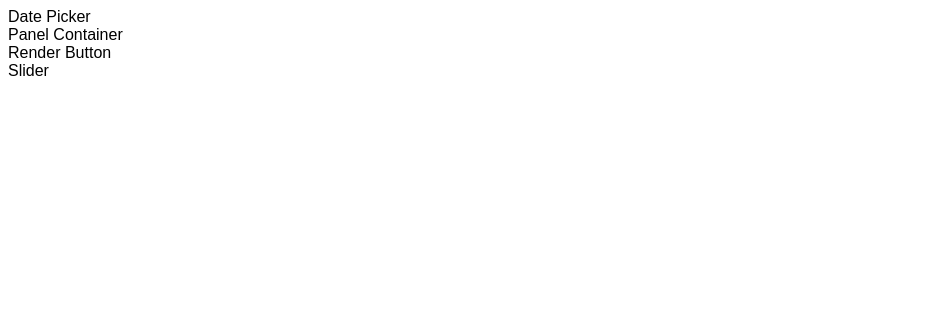
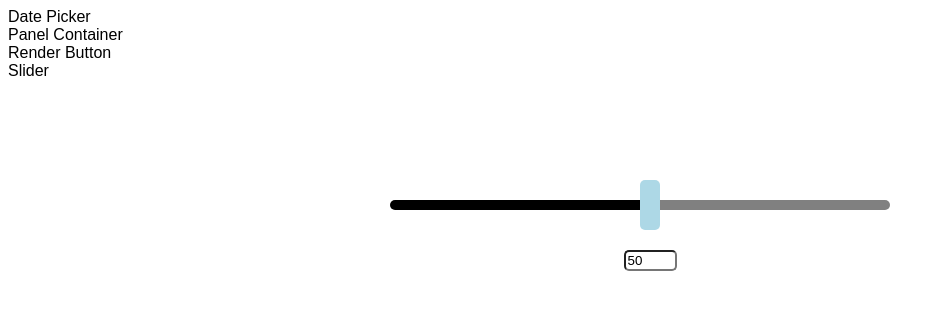
Before and after one commit to prodan-eric/vue-components, a Vue app: page / in a window 1280 px wide. Shown: the top 310 px of the page, without its empty margins (0-944 px from the left). Built offline with nearby package versions, Linux system fonts and the light colour scheme.

Commit message:
slider-component

```diff
--- a/src/App.vue
+++ b/src/App.vue
@@ -5,7 +5,7 @@ import PanelContainerConfig from './components/panel-container/PanelContainerCon
 import RenderButtonConfig from './components/render-button/RenderButtonConfig.vue'
 import ScaleSlider from './components/slider/ScaleSlider.vue'
 import { ref } from 'vue'
-const selectedComponent = ref('')
+const selectedComponent = ref('Slider')
 const selectComponent = (event: MouseEvent) => selectedComponent.value = (event.target! as HTMLElement).innerHTML;
 
 </script>
--- a/src/components/slider/ScaleSlider.vue
+++ b/src/components/slider/ScaleSlider.vue
@@ -1,36 +1,48 @@
 <script lang="ts" setup>
 import { onMounted, ref } from 'vue'
-import {getWidthPercentage} from './functions'
-import {SLIDER_WIDTH, PICKER_WIDTH} from './constants'
+import {sliderWidth, pickerWidth, leftBarColor, rightBarColor, pickerColor, step, min, max} from './config'
+
 
 const leftBar = ref(null)
 const slider = ref(null)
 const picker = ref(null)
-const displayValue = ref(null)
+const valueDisplay = ref(null)
+const rightBar = ref(null)
 
 const selectedValue = ref()
 
+const updateBar = (event: Event) =>{
+  console.log(sliderWidth);
+
+  const newValue = (Number((event.target as HTMLInputElement).value))*5;
+  const unselectedRange = sliderWidth-(sliderWidth-newValue);
+  (leftBar.value! as HTMLElement).style.width = `${unselectedRange}px`;
+}
+
 onMounted(()=>{
-  (slider.value! as HTMLElement).style.width = `${SLIDER_WIDTH}px`;
-  (leftBar.value! as HTMLElement).style.width = `${SLIDER_WIDTH/2}px`;
-  (picker.value! as HTMLElement).style.width = `${PICKER_WIDTH}px`;
-  selectedValue.value = getWidthPercentage((leftBar.value! as HTMLElement).offsetWidth);
-  (displayValue.value! as HTMLElement).style.marginLeft = `${PICKER_WIDTH*1.5}px`;
+  (slider.value! as HTMLElement).style.width = `${sliderWidth}px`;
+  (leftBar.value! as HTMLElement).style.width = `${sliderWidth/2}px`;
+  (picker.value! as HTMLElement).style.width = `${pickerWidth}px`;
+  (valueDisplay.value! as HTMLElement).style.marginLeft = `${pickerWidth}px`;
+  (leftBar.value! as HTMLElement).style.backgroundColor = leftBarColor;
+  (rightBar.value! as HTMLElement).style.backgroundColor = rightBarColor;
+  (picker.value! as HTMLElement).style.backgroundColor = pickerColor;
+  selectedValue.value = (leftBar.value! as HTMLElement).offsetWidth/5;
 })
 
 const startSliding = () =>{
   window.addEventListener('mousemove', resize)
-  window.addEventListener('mouseup', stopResizing)
+  window.addEventListener('mouseup', stopSliding)
 }
 const resize = (event: MouseEvent) =>{
-  const selectionWidth = event.clientX-(leftBar.value! as HTMLElement).offsetLeft;
-  (leftBar.value! as HTMLElement).style.width = `${selectionWidth}px`
-  const widthPercentage = getWidthPercentage(selectionWidth)
-  if(widthPercentage)selectedValue.value = widthPercentage
+    const selectionWidth = event.clientX-(leftBar.value! as HTMLElement).offsetLeft;
+    const newValue = (Math.round(selectionWidth/5)+min);
+    if(newValue>=min&&newValue<=max)selectedValue.value = newValue;
+    (leftBar.value! as HTMLElement).style.width = `${selectionWidth}px`;
 }
-const stopResizing = () =>{
+const stopSliding = () =>{
     window.removeEventListener('mousemove', resize)
-    window.removeEventListener('mouseup', stopResizing)
+    window.removeEventListener('mouseup', stopSliding)
 }
 
 </script>
@@ -42,13 +54,27 @@ const stopResizing = () =>{
          <span @mousedown="startSliding" class="picker" ref="picker"></span>
         <div class="right-bar" ref="rightBar"></div>
     </div>
-    <div class="display-value" ref="displayValue"><p>{{selectedValue}}%</p></div>
+    <div class="display-value" ref="valueDisplay">
+      <input type="number" class="percentage-input"
+             @input="updateBar"
+             :value="selectedValue"
+             :min="min"
+             :max="max"/>
+    </div>
   </div>
 </template>
 
 <style scoped>
 
+.percentage-input{
+  margin-top: 20px;
+  width: 45px;
+  border-radius: 5px;
+}
+
 .display-value{
+  display: grid;
+  justify-content: center;
   margin-left: 0;
 }
 
@@ -83,7 +109,6 @@ const stopResizing = () =>{
 }
 
 .picker:hover{
-  background-color: rgb(89, 133, 217);
   cursor: pointer;
 }
 
--- /dev/null
+++ b/src/components/slider/config.ts
@@ -0,0 +1,8 @@
+export const pickerWidth = 20;         // picker length in pixels
+export const leftBarColor = 'black'    // left bar color
+export const rightBarColor = 'gray'    // right bar color
+export const pickerColor = 'lightblue' // picker color
+export const step = 1                  // progress step
+export const min = -50                   //minimum slider value
+export const max = 50                  //maximium slider value
+export const sliderWidth = (max-min)*5; //slider length in pixels
--- a/src/components/slider/constants.ts
+++ /dev/null
@@ -1,2 +0,0 @@
-export const SLIDER_WIDTH = 520;
-export const PICKER_WIDTH = 20;
--- a/src/components/slider/functions.ts
+++ b/src/components/slider/functions.ts
@@ -1,5 +1,6 @@
-import { SLIDER_WIDTH } from "./constants"
+import { sliderWidth } from "./config"
+import { step, min, max } from "./config"
 export const getWidthPercentage = (value: number) =>{
-    const percentage = (value*100)/SLIDER_WIDTH
-    if(percentage>=0&&percentage<=100) return Math.round(percentage)
+    const percentage = (value*max)/sliderWidth
+    if(percentage>=min&&percentage<=max) return Math.round(percentage)*step
   }
```
